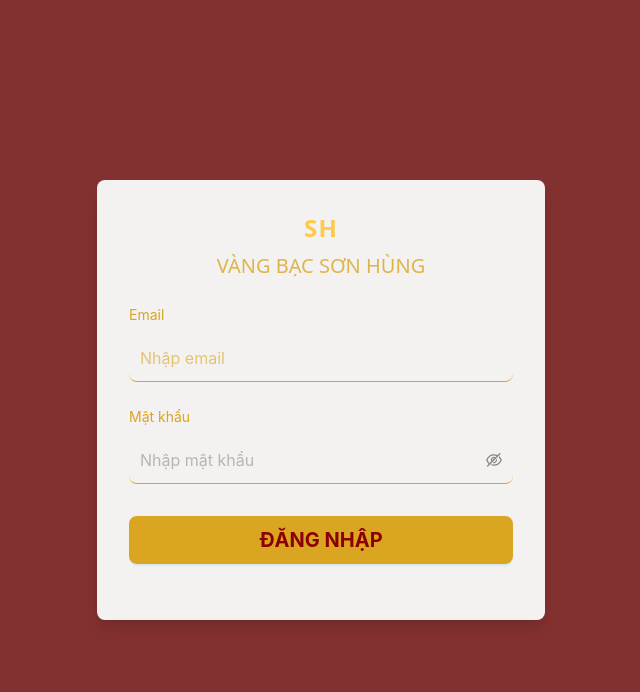
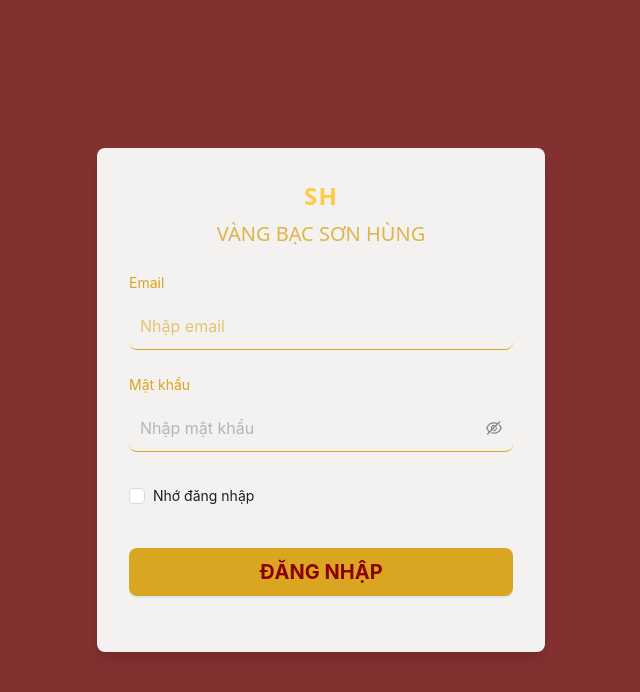
Before and after one commit to Pickky03/sonhunggold_frontend, a Next.js app: page /login in a window 1280 px wide. Shown: the top 692 px of the page, without its empty margins (319-959 px from the left). Built offline with nearby package versions, Linux system fonts and the light colour scheme; no server answers.

Commit message:
remember me

```diff
--- a/src/app/login/components/LoginForm.tsx
+++ b/src/app/login/components/LoginForm.tsx
@@ -1,63 +1,88 @@
 'use client';
 
-import { Button, Form, Input } from 'antd';
+import { Button, Form, Input, Checkbox } from 'antd';
 import type { FormProps } from 'antd';
 import { login } from '@/services/LoginService';
 import { useRouter } from 'next/navigation';
 import { toast } from 'sonner';
 import { motion } from 'framer-motion';
 import { jwtDecode } from 'jwt-decode';
+import { useEffect } from 'react';
 
 type FieldType = {
   email?: string;
   password?: string;
+  remember?: boolean;
 };
 
 export default function LoginForm() {
   const router = useRouter();
+  const [form] = Form.useForm();
 
+  /* ===============================
+     LOAD TÀI KHOẢN ĐÃ GHI NHỚ
+  =============================== */
+  useEffect(() => {
+    const saved = localStorage.getItem('remember_account');
+    if (saved) {
+      const data = JSON.parse(saved);
+      form.setFieldsValue({
+        email: data.email,
+        password: data.password,
+        remember: true,
+      });
+    }
+  }, [form]);
+
+  /* ===============================
+     SUBMIT LOGIN
+  =============================== */
   const onFinish: FormProps<FieldType>['onFinish'] = async (values) => {
     try {
       const res = await login(values.email!, values.password!);
-
       const token = res.accessToken || res.token || res.access_token;
 
-      if (token) {
+      if (!token) {
+        toast.error('Đăng nhập thất bại: Không tìm thấy token!');
+        return;
+      }
+
+      // Lưu token
       localStorage.setItem('accessToken', token);
 
-        try {
-          // Sửa lỗi kiểu dữ liệu khi giải mã token
+      // Ghi nhớ đăng nhập
+      if (values.remember) {
+        localStorage.setItem(
+          'remember_account',
+          JSON.stringify({
+            email: values.email,
+            password: values.password, // ⚠ demo / nội bộ
+          })
+        );
+      } else {
+        localStorage.removeItem('remember_account');
+      }
+
+      // Giải mã role
       const decoded = jwtDecode<{ role?: string }>(token);
-          const userRole = decoded?.role ? decoded.role.toLowerCase() : undefined;
+      const userRole = decoded?.role?.toLowerCase();
 
       if (userRole) {
         localStorage.setItem('userRole', userRole);
       }
 
-          toast.success(' Đăng nhập thành công!');
+      toast.success('Đăng nhập thành công!');
 
+      // Điều hướng
       if (userRole === 'admin') {
         router.push('/dashboard');
       } else {
         router.push('/goldPrice');
       }
-        } catch (err) {
-          console.error(' Lỗi giải mã token:', err);
-          toast.error('Không thể xác định vai trò người dùng!');
+    } catch (error: any) {
+      console.error('Login error:', error);
+      toast.error(error?.response?.data?.message || 'Lỗi đăng nhập!');
     }
-      } else {
-        toast.error('Đăng nhập thất bại: Không tìm thấy token!');
-      }
-    } catch (error) {
-      console.error('Login error:', error);
-      // @ts-expect-error error có thể không có thuộc tính response do kiểu dữ liệu không xác định từ phía server
-      const errorMessage = error?.response?.data?.message || 'Lỗi đăng nhập!';
-      toast.error(errorMessage);
-    }
-  };
-
-  const onFinishFailed: FormProps<FieldType>['onFinishFailed'] = (errorInfo) => {
-    console.log('Failed:', errorInfo);
   };
 
   const formItemVariants = {
@@ -74,16 +99,15 @@ export default function LoginForm() {
 
   return (
     <Form
+      form={form}
       name="login"
       layout="vertical"
-      initialValues={{ remember: true }}
       onFinish={onFinish}
-      onFinishFailed={onFinishFailed}
       autoComplete="off"
       size="large"
       className="w-full"
     >
-      {/* Email */}
+      {/* EMAIL */}
       <motion.div custom={0} initial="hidden" animate="visible" variants={formItemVariants}>
         <div className="text-[#DAA520] mb-2">Email</div>
         <Form.Item<FieldType>
@@ -102,9 +126,9 @@ export default function LoginForm() {
         </Form.Item>
       </motion.div>
 
-      {/* Password */}
+      {/* PASSWORD */}
       <motion.div custom={1} initial="hidden" animate="visible" variants={formItemVariants}>
-        <div className="text-[#DAA520]  mb-2">Mật khẩu</div>
+        <div className="text-[#DAA520] mb-2">Mật khẩu</div>
         <Form.Item<FieldType>
           name="password"
           rules={[{ required: true, message: 'Vui lòng nhập mật khẩu!' }]}
@@ -118,8 +142,21 @@ export default function LoginForm() {
         </Form.Item>
       </motion.div>
 
-      {/* Submit button */}
-      <motion.div custom={3} initial="hidden" animate="visible" variants={formItemVariants} className="mt-8">
+      {/* REMEMBER ME */}
+      <motion.div custom={2} initial="hidden" animate="visible" variants={formItemVariants}>
+        <Form.Item name="remember" valuePropName="checked" className="text-[#DAA520]">
+          <Checkbox>Nhớ đăng nhập</Checkbox>
+        </Form.Item>
+      </motion.div>
+
+      {/* SUBMIT */}
+      <motion.div
+        custom={3}
+        initial="hidden"
+        animate="visible"
+        variants={formItemVariants}
+        className="mt-8"
+      >
         <Form.Item>
           <Button
             type="primary"
```
Lines whose indentation alone changed are shown as unchanged.
